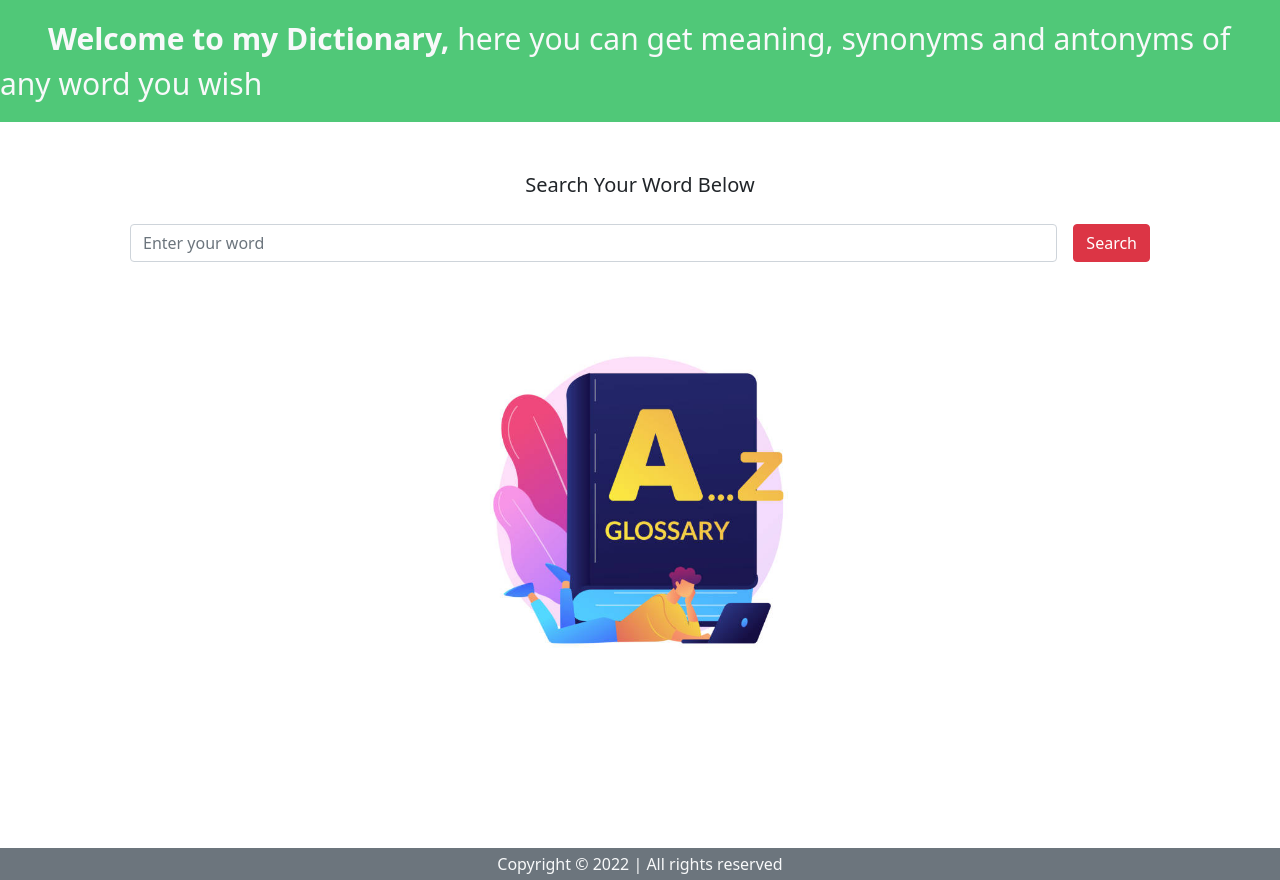
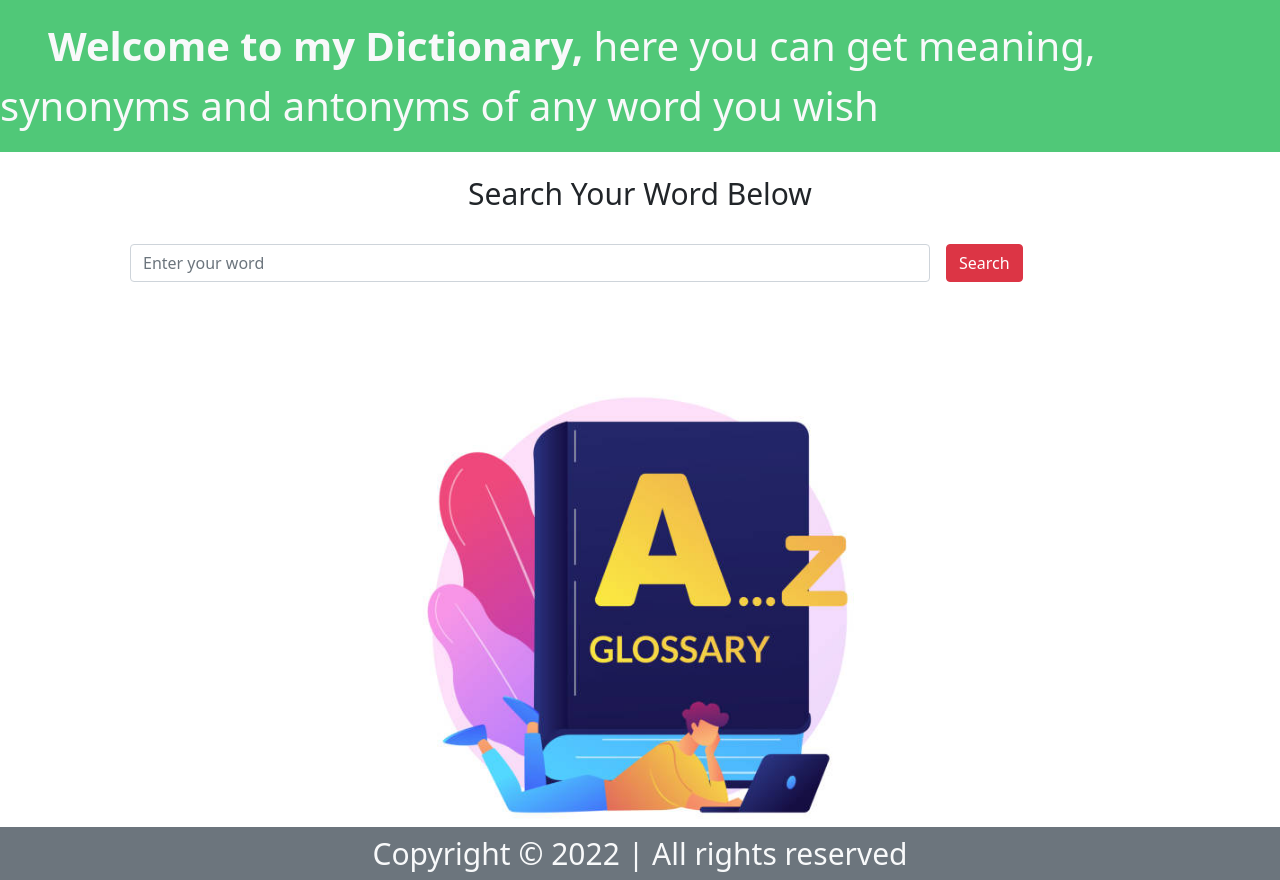
Before and after one commit to pratyush770/MyDictionary, a Django app: page / in a window 1280 px wide. Run offline with Django 4.2, Linux system fonts and the light colour scheme.

Commit message:
first commit

```diff
--- a/dictionary/settings.py
+++ b/dictionary/settings.py
@@ -25,7 +25,7 @@
 SECRET_KEY = 'django-insecure-)=6smx%u0(5q5t@@9otp6388z3eg_g1*#fm)yqbgagl=s+_&ma'
 
 # SECURITY WARNING: don't run with debug turned on in production!
-DEBUG = False
+DEBUG = True
 
 ALLOWED_HOSTS = ['0.0.0.0', 'localhost', '127.0.0.1','dictionary-pratyush.herokuapp.com']
 
--- /dev/null
+++ b/static/css/mycss.css
@@ -0,0 +1,229 @@
+h3{
+    font-weight:normal;
+    font-size:20px;
+}
+h2{
+    font-weight:normal;
+    text-align:center;
+}
+header{
+    font-size:30px;
+    text-align:left;
+    background:#50C878;
+}
+footer{
+    font-size:medium;
+    text-align:center;
+    position: fixed;
+    left: 0;
+    bottom: 0;
+    width: 100%;
+}
+img{
+    height:420px;
+    width:390px;
+}
+.meaning{
+    float:left;
+    margin-right:8px;
+    color:grey;
+}
+.meaning1{
+    font-weight:normal;
+}
+.synonym{
+    float:left;
+    margin-right:8px;
+    color:grey;
+}
+.antonym{
+    float:left;
+    margin-right:8px;
+    color:grey;
+}
+h4{
+    font-weight:smooth;
+}
+a{
+    color:#9F2B68;
+    text-decoration:none;
+}
+a:hover {
+    color:#9F2B68;
+}
+.anchor{
+    font-size:28px;
+    color:#0096FF;
+}
+.anchor:hover{
+    color:#0096FF;
+}
+i{
+    font-size:30px;
+    color:#0096FF;
+}
+input[type="search"]{
+    width:1100px;
+}
+
+/*Responsiveness*/
+
+
+/*for smartphones*/
+@media only screen and (min-device-width : 320px) and (max-device-width : 480px) {
+    html,body{
+        width:100%;
+        height:100%;
+        margin:0;
+        padding:0;
+        overflow-x:hidden;
+    }
+    header{
+        font-size:22px;
+    }
+    h3{
+        font-size:17px;
+    }
+    img{
+        height:300px;
+        width:300px;
+    }
+    .meaning{
+        margin-right:5px;
+        font-size:20px;
+    }
+    .synonym{
+        margin-right:5px;
+        font-size:20px;
+    }
+    .antonym{
+        margin-right:5px;
+        font-size:20px;
+    }
+    .meaning1{
+        font-size:20px;
+    }
+    h4{
+        font-size:20px;
+    }
+    .anchor{
+        font-size:25px;
+    }
+    i{
+        font-size:26px;
+    }
+    input[type="search"]{
+        width:170px;
+    }
+}
+
+
+/*for ipad devices*/
+@media only screen and (min-device-width : 700px) and (max-device-width : 950px) {
+    html,body{
+        width:100%;
+        height:100%;
+        margin:0;
+        padding:0;
+        overflow-x:hidden;
+    }
+    header{
+        font-size:40px;
+    }
+    footer{
+        font-size:30px;
+    }
+    h2{
+        font-size:40px;
+    }
+    h3{
+        font-size:30px;
+    }
+    img{
+        height:550px;
+        width:550px;
+    }
+    .meaning{
+        margin-right:10px;
+        font-size:28px;
+    }
+    .synonym{
+        margin-right:10px;
+        font-size:28px;
+    }
+    .antonym{
+        margin-right:10px;
+        font-size:28px;
+    }
+    .meaning1{
+        font-size:28px;
+    }
+    h4{
+        font-size:28px;
+    }
+    .anchor{
+        font-size:40px;
+    }
+    i{
+        font-size:40px;
+    }
+    input[type="search"]{
+        width:800px;
+    }
+}
+
+
+/*for galaxy fold*/
+@media only screen and (min-device-width : 200px) and (max-device-width : 300px){
+    html,body{
+        width:100%;
+        height:100%;
+        margin:0;
+        padding:0;
+        overflow-x:hidden;
+    }
+    header{
+        font-size:16px;
+    }
+    footer{
+        font-size:12px;
+    }
+    h2{
+        font-size:17px;
+    }
+    h3{
+        font-size:18px;
+    }
+    img{
+        height:200px;
+        width:200px;
+    }
+    .meaning{
+        margin-right:5px;
+        font-size:15px;
+    }
+    .synonym{
+        margin-right:5px;
+        font-size:15px;
+    }
+    .antonym{
+        margin-right:5px;
+        font-size:15px;
+    }
+    .meaning1{
+        font-size:15px;
+    }
+    h4{
+        font-size:15px;
+    }
+    .anchor{
+        font-size:20px;
+    }
+    i{
+        font-size:23px;
+    }
+    input[type="search"]{
+        width:100px;
+    }
+
+}
--- a/static/main.css
+++ /dev/null
@@ -1,14 +0,0 @@
-.myheader{
-    font-size:30px;
-    text-align:left;
-    background:#50C878;
-}
-.center{
-    display: block;
-  margin-left: auto;
-  margin-right: auto;
-}
-footer{
-    font-size:medium;
-    text-align:center;
-}
--- a/templates/base.html
+++ b/templates/base.html
@@ -12,25 +12,24 @@
         integrity="sha384-EVSTQN3/azprG1Anm3QDgpJLIm9Nao0Yz1ztcQTwFspd3yD65VohhpuuCOmLASjC" crossorigin="anonymous">
     <!--FontAwesome JS-->
     <link rel="stylesheet" href="https://cdnjs.cloudflare.com/ajax/libs/font-awesome/6.2.0/css/all.min.css">
-    <link rel="stylesheet" href="static/main.css">
+    <link rel="stylesheet" type="text/css" href="static/css/mycss.css">
 </head>
-
 <body>
-    <header class="myheader text-light py-3"> <strong class="ms-5"> Welcome to my Dictionary, </strong>
+    <header class="text-light py-3"> <strong class="ms-5"> Welcome to my Dictionary, </strong>
         here you can get meaning, synonyms and antonyms of any word you wish
     </header>
-    <div class="container text-center py-5">
-        <div class="intro" style="font-size:20px;">Search Your Word Below</div>
+    <div class="container text-center py-4">
+        <h3>Search Your Word Below</h3>
         <form class="d-flex pt-4" role="search" action="word">
             <input class="form-control ms-5 me-3" name="word" type="search" placeholder="Enter your word" aria-label="Search">
             <button class="btn btn-danger me-5" type="submit">Search</button>
         </form>
     </div>
-{% block body %}
-{% endblock body %}
-            <img src="{% static 'pic 41.jpg' %}" height="380" width="380" class="center">
-
-    <footer class="bg-secondary text-light py-1 fixed-bottom"> Copyright
+    <br>
+    <div align="center">
+            <img src="{% static 'pic 41.jpg' %}">
+    </div>
+    <footer class="bg-secondary text-light py-1"> Copyright
         &#169
         2022 | All
         rights reserved </footer>
```
Also changed, not shown: templates/search.html (+20 -18 lines).
